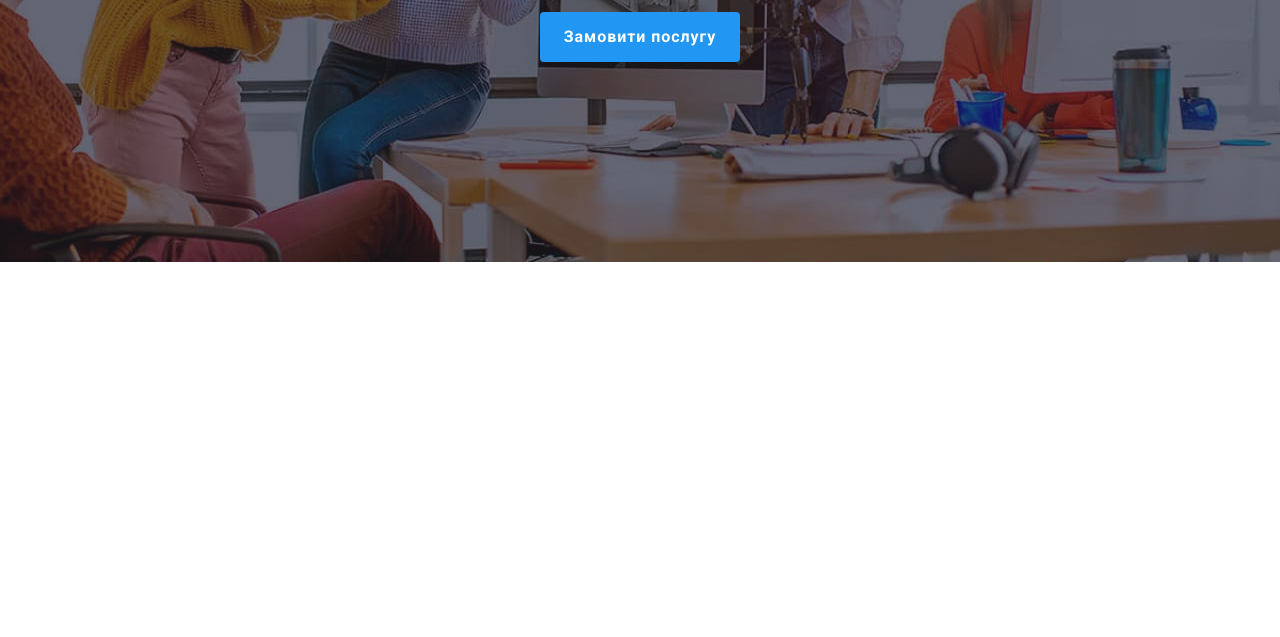
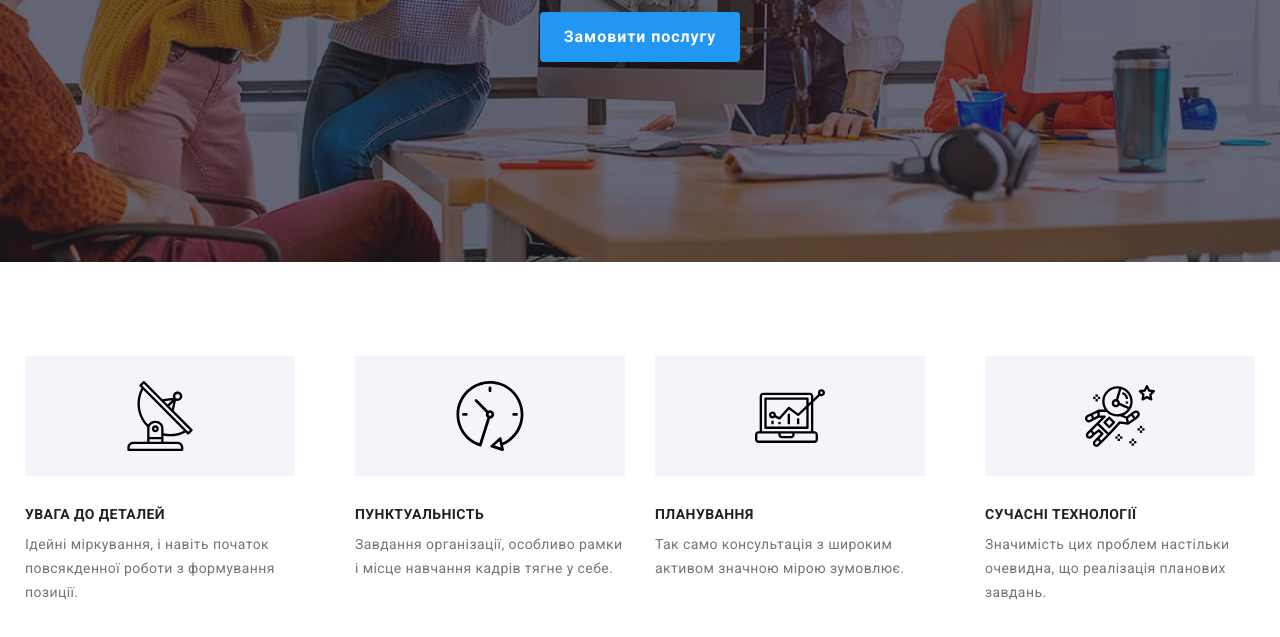
Before and after one commit to St-Kushnir/goit-markup-hw-08, a plain HTML site: page index.html in a window 1280 px wide. Shown: the part 423-1060 px from the top of the page. Before the commit the page ends 800 px from the top, so only its background shows below. Drawn offline with Linux system fonts and the light colour scheme.

Commit message:
готова секція about

```diff
--- a/index.html
+++ b/index.html
@@ -100,17 +100,17 @@
 
 <!-- ==========About========== -->
 
-        <!-- <section class="section">
+        <section class="section">
             <div class="container">
             <h2 class="visually-hidden">Наші переваги</h2>
             <ul class="about-list">
                 <li class="about-list__item">
                     <div class="about-list__img">
-                        <svg class="about-list__con" width="70" height="70">
+                        <svg class="about-list__icon" width="70" height="70">
                             <use href="./images/sprite.svg#icon-antenna"></use>
                         </svg>
                     </div>
-                    <h3 class="subtitle subtitle_theme_white ">УВАГА ДО ДЕТАЛЕЙ</h3>
+                    <h3 class="subtitle subtitle_theme_white">УВАГА ДО ДЕТАЛЕЙ</h3>
                     <p class="about-list__desc">Ідейні міркування, і навіть початок повсякденної роботи з формування позиції.</p>
                 </li>
                 <li class="about-list__item">
@@ -142,7 +142,7 @@
                 </li>
             </ul>
             </div>
-        </section> -->
+        </section>
 
 <!-- ==========Tasks========== -->
 
--- a/sass/components/_mobile-menu.scss
+++ b/sass/components/_mobile-menu.scss
@@ -40,7 +40,7 @@
         padding: 0;
         line-height: 0;
         position: absolute;
-        top: 17px ;
+        top: 10px ;
         right: 15px ;
         transition: fill 250ms cubic-bezier(0.4, 0, 0.2, 1);
         cursor: pointer;
--- a/sass/layout/_about.scss
+++ b/sass/layout/_about.scss
@@ -1,53 +1,90 @@
-// .about-list {
-//     display: flex;
-//     flex-wrap: wrap;
-//     align-items: center;
-//     }
+.about-list {
+    display: flex;
+    flex-wrap: wrap;
+    align-items: center;
+    }
 
-//     .about-list__item {
-//         width: 450px;
-//         margin-bottom: 30px;
-//     }
+    .about-list__item {
+        width: 450px;
+    }
 
-//     .about-list__img {
-//         margin-bottom: 30px;
-//         width: 450px;
-//         height: 120px;
-//         background: #F5F4FA;
-//         @extend %align;
-//         transition: box-shadow 250ms cubic-bezier(0.4, 0, 0.2, 1);
+    .about-list__img {
+        margin-bottom: 30px;
+        width: 450px;
+        height: 120px;
+        background: #F5F4FA;
+        @extend %align;
+        transition: box-shadow 250ms cubic-bezier(0.4, 0, 0.2, 1);
 
-//         &:hover,
-//         &:focus {
-//             box-shadow: 0px 4px 4px rgba(0, 0, 0, 0.25);
-//         }
-//     }
+        &:hover,
+        &:focus {
+            box-shadow: 0px 4px 4px rgba(0, 0, 0, 0.25);
+        }
+    }
 
-//         .subtitle_theme_white {
-//         text-align: center;
-//         margin-bottom: 10px;
-//         color: var(--about-subtitle-color);
-//     }
+        .subtitle_theme_white {
+        text-align: center;
+        margin-bottom: 10px;
+        color: var(--about-subtitle-color);
+    }
 
-//     .about-list__desc {
-//         @include font (400, 14px, 24px, 0.03em);
-//         color: var(--about-desc-color);
-//     }
+    .about-list__desc {
+        @include font (400, 14px, 24px, 0.03em);
+        color: var(--about-desc-color);
+    }
 
+@media screen and (min-width: 768px){
+    .about-list__item {
+        width: 354px;
+        height: 224px;
+    }
 
+    .about-list__img {
+        width: 354px;
+        height: 120px;
+    }
 
+    .about-list__item:nth-child(2n + 1) {
+            margin-right: 30px;
+    }
 
+    .subtitle_theme_white{
+        text-align: start;
+    }
 
+}
 
+@media screen and (min-width: 768px) and (max-width: 1199px) {
+    .about-list__item:nth-child(2n + 1) {
+        margin-right: 30px;
+}
+}
 
+@media screen and (max-width: 1199px) {
+    .about-list__item {
+        margin-bottom: 30px;
+    }
+}
 
+@media screen and (min-width: 1200px) {
+    .about-list {
+        flex-wrap: nowrap;
+        justify-content: center;
+    }
 
+    .about-list__item {
+        width: 270px;
+        height: 248px;
+    }
 
+    .about-list__img {
+        width: 270px;
+    }
 
-
-
-
-
+    .about-list__item + .about-list__item {
+        margin-left: 30px;
+        }
+}
 
 
 // .about-list {
@@ -75,9 +112,9 @@
 //         }
 //     }
 
-//     .about-list__item + .about-list__item {
-//     margin-left: 30px;
-//     }
+    // .about-list__item + .about-list__item {
+    // margin-left: 30px;
+    // }
 
 //     .subtitle_theme_white {
 //         margin-bottom: 10px;
```
Also changed, not shown: css/main.css, css/main.min.css, 2 other files.
